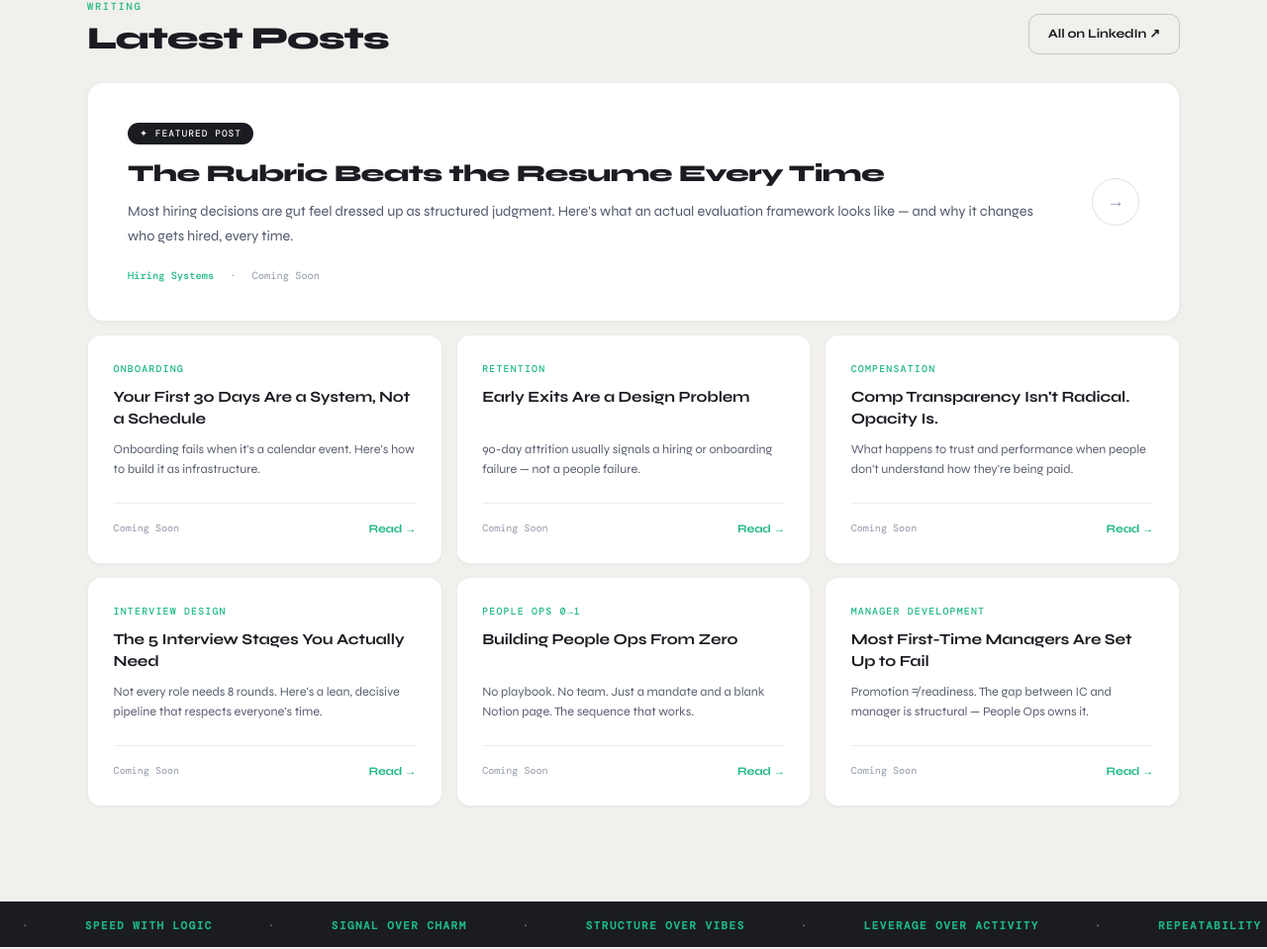
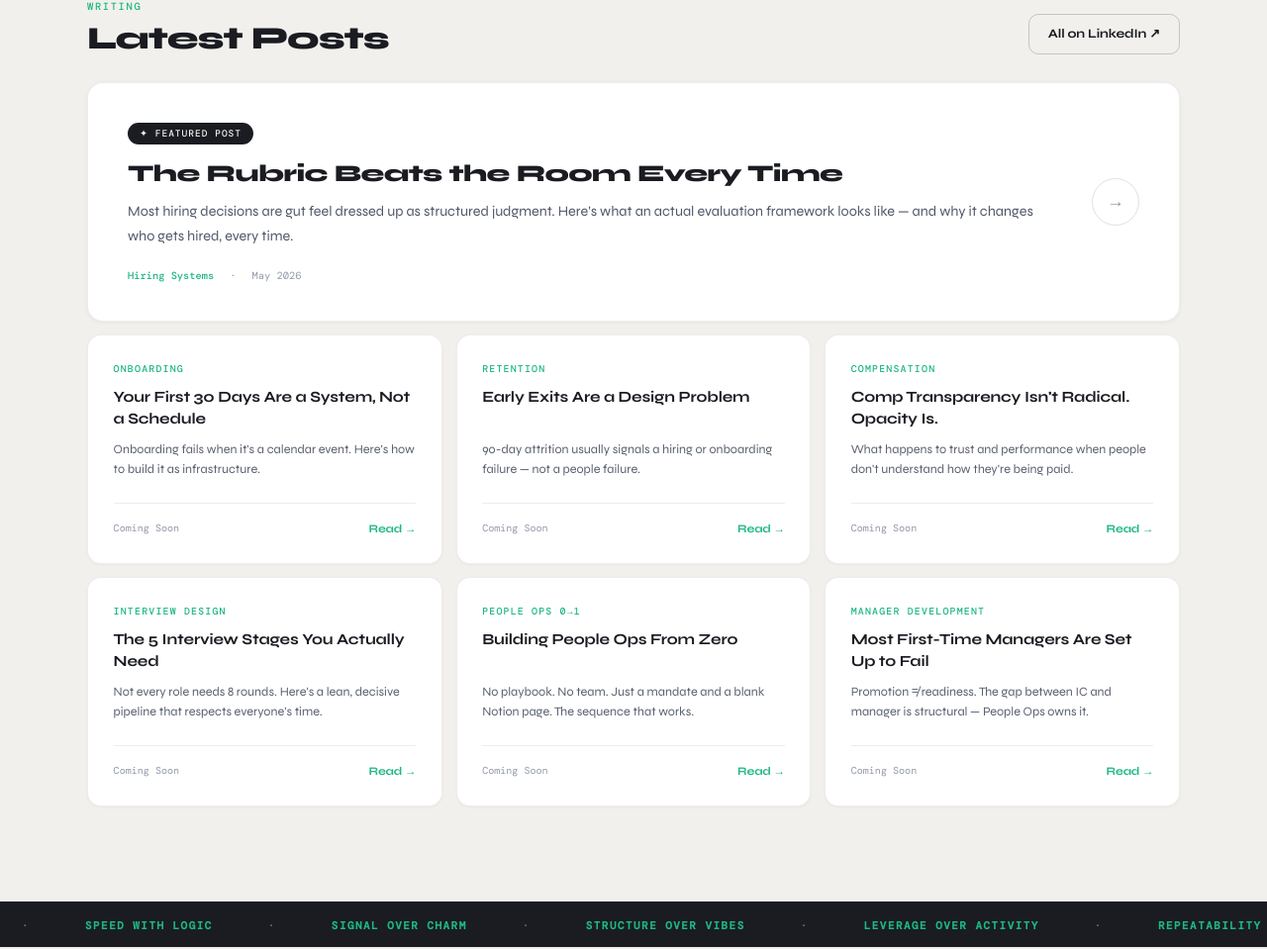
Before and after one commit to jodesgomez/people-ops, a plain HTML site: page index.html in a window 1280 px wide. Shown: the part 1536-2495 px from the top of the page at 99% size. Drawn offline with nearby package versions, Linux system fonts and the light colour scheme.

Commit message:
Update index.html

```diff
--- a/index.html
+++ b/index.html
@@ -689,9 +689,9 @@
     <a href="https://www.linkedin.com/posts/jodene_first-post-kinda-nervous-my-first-ugcPost-7462770779005456384-du68?utm_source=share&utm_medium=member_desktop&rcm=ACoAADZOYWQBgfveDPJpetbvu8nR_KU4SLl9lMY" target="_blank" rel="noopener" class="featured-card">
       <div>
         <div class="featured-badge">✦ Featured Post</div>
-        <h3 class="featured-title">The Rubric Beats the Resume Every Time</h3>
+        <h3 class="featured-title">The Rubric Beats the Room Every Time</h3>
         <p class="featured-excerpt">Most hiring decisions are gut feel dressed up as structured judgment. Here's what an actual evaluation framework looks like — and why it changes who gets hired, every time.</p>
-        <div class="featured-meta"><span class="cat">Hiring Systems</span><span>·</span><span>Coming Soon</span></div>
+        <div class="featured-meta"><span class="cat">Hiring Systems</span><span>·</span><span>May 2026</span></div>
       </div>
       <div class="featured-arrow">→</div>
     </a>
```
